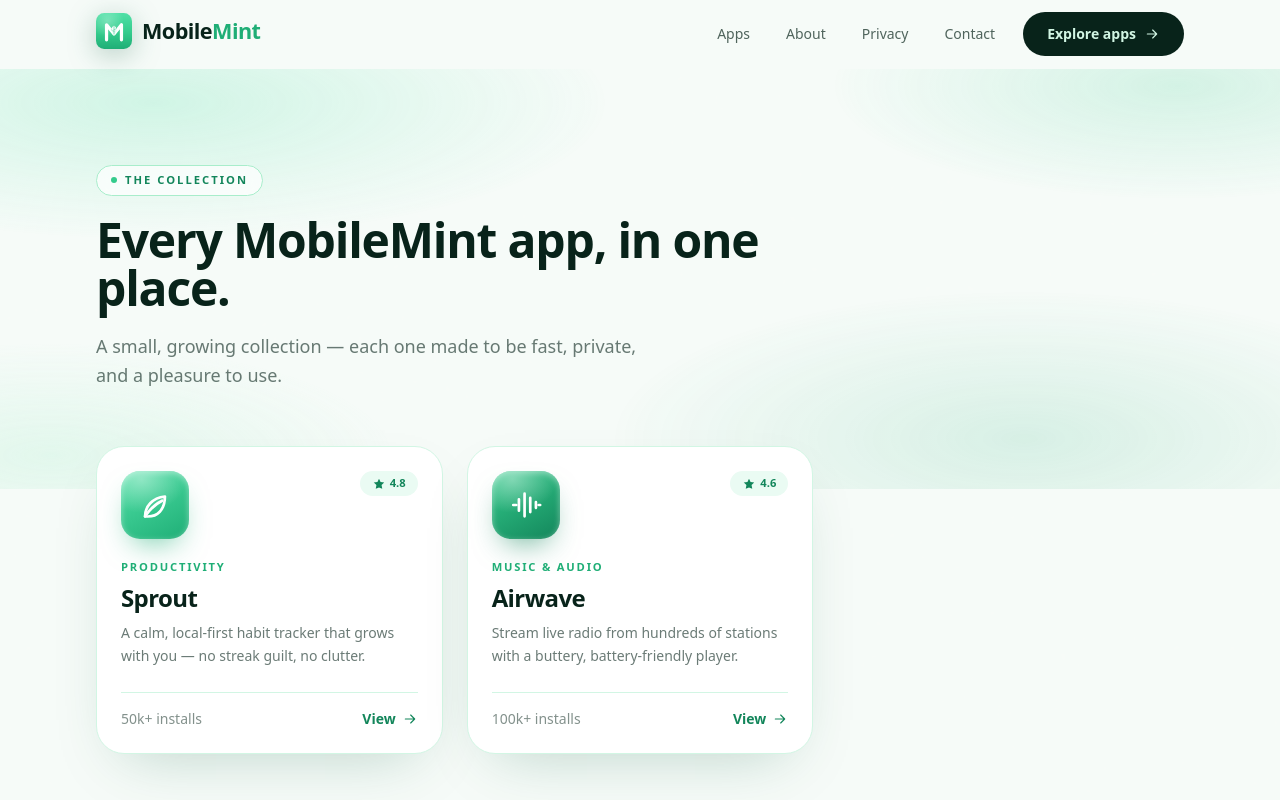
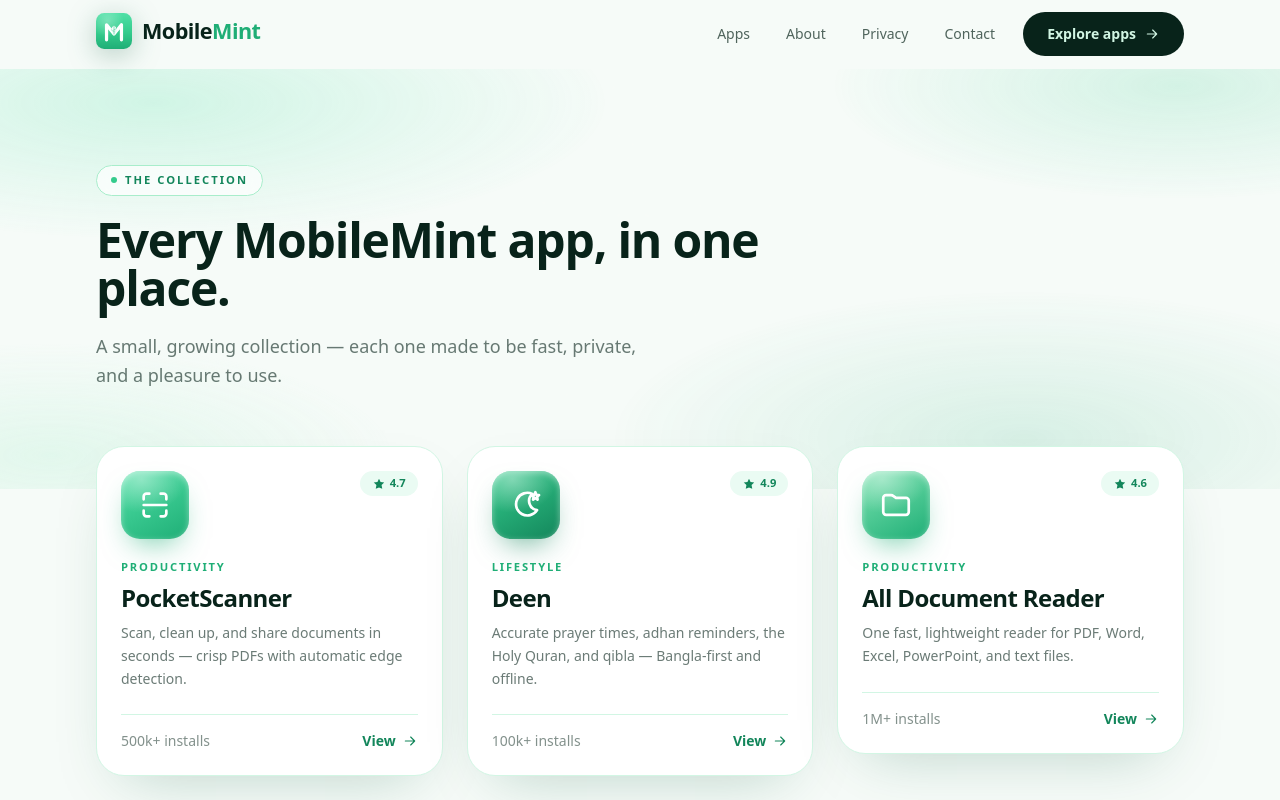
Before and after one commit to Raselj71/mobilemint, a Next.js app: page /apps in a window 1280 px wide. Shown: the top 800 px of the page. Built offline with nearby package versions, Linux system fonts and the light colour scheme; a web font is replaced by a local one.

Commit message:
Replace placeholders with real apps: PocketScanner, Deen, All Document Reader

```diff
--- a/app/apps/page.tsx
+++ b/app/apps/page.tsx
@@ -5,7 +5,7 @@ import { apps } from "@/lib/apps";
 
 export const metadata: Metadata = {
   title: "Apps",
-  description: "Browse every app from the MobileMint studio — habit tracking, live radio, shared expenses and more.",
+  description: "Browse every app from the MobileMint studio — PocketScanner, Deen, All Document Reader and more.",
 };
 
 export default function AppsPage() {
--- a/app/page.tsx
+++ b/app/page.tsx
@@ -16,7 +16,7 @@ const principles = [
 ];
 
 const stats = [
-  { value: "150k+", label: "Installs" },
+  { value: "1.5M+", label: "Installs" },
   { value: "4.7★", label: "Avg. rating" },
   { value: `${apps.length}`, label: "Apps & counting" },
 ];
@@ -51,7 +51,7 @@ export default function Home() {
             <Reveal delay={0.12}>
               <p className="mt-6 max-w-md text-lg leading-relaxed text-ink/65">
                 {site.name} is a small studio crafting calm, fast and privacy-respecting
-                apps for Android — from habit tracking to live radio.
+                apps for Android — from document scanning to prayer times.
               </p>
             </Reveal>
 
--- a/components/Glyph.tsx
+++ b/components/Glyph.tsx
@@ -79,6 +79,47 @@ const paths: Record<string, JSX.Element> = {
       <path d="m6 6 2.5 2.5M15.5 15.5 18 18M18 6l-2.5 2.5M8.5 15.5 6 18" />
     </>
   ),
+  scan: (
+    <>
+      <path d="M4 8V6a2 2 0 0 1 2-2h2M16 4h2a2 2 0 0 1 2 2v2M20 16v2a2 2 0 0 1-2 2h-2M8 20H6a2 2 0 0 1-2-2v-2" />
+      <path d="M4 12h16" />
+    </>
+  ),
+  doc: (
+    <>
+      <path d="M7 3h7l4 4v13a1 1 0 0 1-1 1H7a1 1 0 0 1-1-1V4a1 1 0 0 1 1-1Z" />
+      <path d="M14 3v4h4M9 13h6M9 16.5h6" />
+    </>
+  ),
+  folder: (
+    <path d="M3 7a2 2 0 0 1 2-2h3.6a2 2 0 0 1 1.4.6L12 7h7a2 2 0 0 1 2 2v8a2 2 0 0 1-2 2H5a2 2 0 0 1-2-2V7Z" />
+  ),
+  book: (
+    <>
+      <path d="M12 6C9.6 4.4 6.7 4.4 4 5.2v13c2.7-.8 5.6-.8 8 .8 2.4-1.6 5.3-1.6 8-.8v-13C17.3 4.4 14.4 4.4 12 6Z" />
+      <path d="M12 6v13" />
+    </>
+  ),
+  compass: (
+    <>
+      <circle cx="12" cy="12" r="9" />
+      <path d="m15 9-2 4-4 2 2-4 4-2Z" />
+    </>
+  ),
+  share: (
+    <>
+      <circle cx="6" cy="12" r="2.4" />
+      <circle cx="17.5" cy="6" r="2.4" />
+      <circle cx="17.5" cy="18" r="2.4" />
+      <path d="m8.2 11 7-3.8M8.2 13l7 3.8" />
+    </>
+  ),
+  crescent: (
+    <>
+      <path d="M16.5 4.2a8 8 0 1 0 3.3 11.4A6.5 6.5 0 0 1 16.5 4.2Z" />
+      <path d="m18.6 3 .7 1.8 1.9.2-1.4 1.3.4 1.9-1.6-1-1.6 1 .4-1.9-1.4-1.3 1.9-.2Z" />
+    </>
+  ),
 };
 
 export default function Glyph({ name, ...props }: GlyphProps) {
--- a/lib/apps.ts
+++ b/lib/apps.ts
@@ -32,7 +32,7 @@ export type Feature = {
 
 export type Screen = {
   /** which mock screen template to render */
-  kind: "list" | "stat" | "player" | "calendar" | "split";
+  kind: "list" | "stat" | "player" | "calendar" | "split" | "scan" | "docs" | "reader" | "prayer";
   title: string;
 };
 
@@ -61,94 +61,40 @@ export type App = {
 
 export const apps: App[] = [
   {
-    slug: "sprout",
-    name: "Sprout",
-    tagline: "Build better days, one habit at a time.",
+    slug: "pocket-scanner",
+    name: "PocketScanner",
+    tagline: "Turn your phone into a pocket document scanner.",
     category: "Productivity",
     status: "live",
     platforms: ["Android"],
     accent: { from: "#4FE0A6", to: "#1FAE76", ink: "#073D29" },
-    glyph: "leaf",
-    version: "1.4.0",
-    updated: "2026-05-28",
-    rating: 4.8,
-    installs: "50k+",
-    storeUrl: "https://play.google.com/store/apps/details?id=dev.mobilemint.sprout",
+    glyph: "scan",
+    version: "3.2.1",
+    updated: "2026-06-02",
+    rating: 4.7,
+    installs: "500k+",
+    storeUrl: "https://play.google.com/store/apps/details?id=dev.mobilemint.pocketscanner",
     short:
-      "A calm, local-first habit tracker that grows with you — no streak guilt, no clutter.",
+      "Scan, clean up, and share documents in seconds — crisp PDFs with automatic edge detection.",
     description: [
-      "Sprout helps you build the routines that matter without the pressure of broken streaks or noisy notifications. Add a habit, pick a rhythm, and watch your week quietly take shape.",
-      "Everything lives on your device by default. There is no account to create and nothing to sign in to — just open the app and start. When you want a deeper look, Sprout turns your history into gentle insights instead of judgmental stats.",
+      "PocketScanner turns any document, receipt, or whiteboard into a clean, shareable file. Point your camera, let it detect the edges automatically, and you have a perfectly cropped page in a moment.",
+      "One-tap filters remove shadows and boost contrast for crisp, readable scans. Bundle pages into a single PDF, save as a high-resolution image, and share anywhere — all without creating an account. Everything is processed on your device.",
     ],
     features: [
-      { icon: "leaf", title: "Local-first", body: "Your habits stay on your phone. No account, no cloud required." },
-      { icon: "spark", title: "Flexible rhythms", body: "Daily, weekly, or custom — habits that bend instead of break." },
-      { icon: "chart", title: "Gentle insights", body: "See trends and momentum without streak shaming." },
-      { icon: "bell", title: "Quiet reminders", body: "Smart nudges you can fully tune, or turn off entirely." },
+      { icon: "scan", title: "Auto edge detection", body: "Point and shoot — PocketScanner finds the page and straightens it for you." },
+      { icon: "sparkles", title: "One-tap cleanup", body: "Boost contrast and remove shadows for crisp, professional scans." },
+      { icon: "doc", title: "Export to PDF", body: "Combine pages into a single PDF or high-resolution image instantly." },
+      { icon: "share", title: "Share anywhere", body: "Send to email, chat, or your favourite cloud in a tap." },
     ],
     screens: [
-      { kind: "list", title: "Today" },
-      { kind: "stat", title: "Momentum" },
-      { kind: "calendar", title: "History" },
+      { kind: "scan", title: "Scan" },
+      { kind: "docs", title: "My Scans" },
+      { kind: "reader", title: "Scan_0142.pdf" },
     ],
     privacy: {
-      lastUpdated: "2026-05-28",
+      lastUpdated: "2026-06-02",
       summary:
-        "Sprout is local-first. Your habit data never leaves your device unless you export it yourself. We collect only anonymous, aggregated usage analytics to fix crashes and improve the app.",
-      collectsPersonalData: false,
-      accountRequired: false,
-      showsAds: false,
-      usesAnalytics: true,
-      sharesWithThirdParties: false,
-      childDirected: false,
-      dataPoints: [
-        { type: "Habit & routine data", purpose: "Stored locally on your device to power the app. Never transmitted to us." },
-        { type: "Anonymous app diagnostics", purpose: "Crash logs and aggregated usage to improve stability.", optional: true },
-      ],
-      thirdParties: [
-        {
-          name: "Google Firebase Crashlytics",
-          purpose: "Anonymous crash reporting",
-          policyUrl: "https://firebase.google.com/support/privacy",
-        },
-      ],
-    },
-  },
-  {
-    slug: "airwave",
-    name: "Airwave",
-    tagline: "Your city's stations, anywhere you go.",
-    category: "Music & Audio",
-    status: "live",
-    platforms: ["Android"],
-    accent: { from: "#34CB8C", to: "#13865B", ink: "#073D29" },
-    glyph: "wave",
-    version: "2.1.3",
-    updated: "2026-06-04",
-    rating: 4.6,
-    installs: "100k+",
-    storeUrl: "https://play.google.com/store/apps/details?id=dev.mobilemint.airwave",
-    short:
-      "Stream live radio from hundreds of stations with a buttery, battery-friendly player.",
-    description: [
-      "Airwave brings live radio into one clean, fast player. Browse by country, genre, or language, mark your favourites, and pick up exactly where you left off.",
-      "A lightweight background player keeps the music going while you do everything else, with a rich notification and lock-screen controls. Airwave is free and supported by unobtrusive ads.",
-    ],
-    features: [
-      { icon: "wave", title: "Hundreds of stations", body: "Browse live radio by country, genre, and language." },
-      { icon: "heart", title: "Favourites", body: "One tap to save stations and jump back instantly." },
-      { icon: "moon", title: "Sleep timer", body: "Drift off — Airwave fades out and stops on schedule." },
-      { icon: "bolt", title: "Battery-friendly", body: "An efficient background player that sips power." },
-    ],
-    screens: [
-      { kind: "player", title: "Now Playing" },
-      { kind: "list", title: "Stations" },
-      { kind: "stat", title: "Favourites" },
-    ],
-    privacy: {
-      lastUpdated: "2026-06-04",
-      summary:
-        "Airwave is free and ad-supported. It does not require an account. To serve ads and measure performance, our advertising partner may process your device's advertising identifier.",
+        "PocketScanner processes your scans entirely on your device — your documents are never uploaded to us. The app is free and ad-supported, so our advertising partner may process your device's advertising identifier.",
       collectsPersonalData: false,
       accountRequired: false,
       showsAds: true,
@@ -156,73 +102,117 @@ export const apps: App[] = [
       sharesWithThirdParties: true,
       childDirected: false,
       dataPoints: [
-        { type: "Advertising ID", purpose: "Used by our ad partner to show relevant ads and limit repetition." },
-        { type: "Approximate usage analytics", purpose: "Which features and stations are used, in aggregate." },
-        { type: "Favourites & settings", purpose: "Stored locally on your device." },
+        { type: "Camera", purpose: "Used only while scanning to capture pages. Images are processed on your device." },
+        { type: "Scanned documents", purpose: "Stored locally on your device. We never upload or see them." },
+        { type: "Advertising ID", purpose: "Used by our ad partner to show ads and limit repetition." },
+        { type: "Anonymous app diagnostics", purpose: "Crash logs and aggregated usage to improve the app.", optional: true },
       ],
       thirdParties: [
-        {
-          name: "Google AdMob",
-          purpose: "Advertising",
-          policyUrl: "https://support.google.com/admob/answer/6128543",
-        },
-        {
-          name: "Google Firebase Analytics",
-          purpose: "Aggregated usage analytics",
-          policyUrl: "https://firebase.google.com/support/privacy",
-        },
+        { name: "Google AdMob", purpose: "Advertising", policyUrl: "https://support.google.com/admob/answer/6128543" },
+        { name: "Google Firebase Analytics", purpose: "Aggregated usage analytics", policyUrl: "https://firebase.google.com/support/privacy" },
       ],
     },
   },
   {
-    slug: "splitly",
-    name: "Splitly",
-    tagline: "Split bills without the awkward math.",
-    category: "Finance",
-    status: "coming-soon",
+    slug: "deen",
+    name: "Deen",
+    tagline: "Prayer times, Quran, and qibla — beautifully simple.",
+    category: "Lifestyle",
+    status: "live",
     platforms: ["Android"],
-    accent: { from: "#7AE3B0", to: "#1FAE76", ink: "#073D29" },
-    glyph: "split",
-    version: "1.0.0",
-    updated: "2026-06-10",
+    accent: { from: "#34CB8C", to: "#13865B", ink: "#073D29" },
+    glyph: "crescent",
+    version: "2.0.4",
+    updated: "2026-06-09",
+    rating: 4.9,
+    installs: "100k+",
+    storeUrl: "https://play.google.com/store/apps/details?id=dev.mobilemint.deen",
     short:
-      "Track shared expenses with friends and settle up in a tap. Currently in development.",
+      "Accurate prayer times, adhan reminders, the Holy Quran, and qibla — Bangla-first and offline.",
     description: [
-      "Splitly makes shared spending painless. Start a group for a trip, a flat, or a dinner, add expenses as they happen, and let Splitly work out who owes whom — minimised to the fewest possible payments.",
-      "An optional account lets you sync groups across devices and invite friends. Prefer to keep it private? Use Splitly entirely offline. Splitly is launching soon — join the list to hear first.",
+      "Deen is a calm, ad-light companion for daily worship, designed in Bangla from the ground up. Get accurate prayer times for your location, gentle adhan reminders, and a qibla compass that works offline.",
+      "Read the Holy Quran with translation, bookmark your place, and keep everything available without a connection. Deen asks for the minimum it needs and keeps your data on your device.",
     ],
     features: [
-      { icon: "split", title: "Smart settle-up", body: "Fewest transactions to clear every balance." },
-      { icon: "users", title: "Shared groups", body: "Trips, flats, dinners — keep them separate and tidy." },
-      { icon: "globe", title: "Multi-currency", body: "Mix currencies in one group with live conversion." },
-      { icon: "lock", title: "Yours to keep", body: "Use offline, or sign in to sync. Your call." },
+      { icon: "bell", title: "Adhan reminders", body: "Precise prayer-time notifications with a choice of adhans." },
+      { icon: "book", title: "The Holy Quran", body: "Read with translation and bookmarks — fully offline." },
+      { icon: "compass", title: "Qibla finder", body: "Point toward the Kaaba with an accurate on-device compass." },
+      { icon: "globe", title: "Bangla-first", body: "Crafted in Bangla, with more languages built in." },
     ],
     screens: [
-      { kind: "split", title: "Balances" },
-      { kind: "list", title: "Expenses" },
-      { kind: "stat", title: "Summary" },
+      { kind: "prayer", title: "Today" },
+      { kind: "reader", title: "Al-Fatihah" },
     ],
     privacy: {
-      lastUpdated: "2026-06-10",
+      lastUpdated: "2026-06-09",
       summary:
-        "Splitly works offline with no account. If you choose to create an account to sync and share groups, we store your email address and your group data securely to provide that feature.",
-      collectsPersonalData: true,
+        "Deen works offline and needs no account. It uses your approximate location only to calculate prayer times and qibla direction on your device — you can also set your city manually. The app is free and ad-supported.",
+      collectsPersonalData: false,
       accountRequired: false,
-      showsAds: false,
+      showsAds: true,
       usesAnalytics: true,
-      sharesWithThirdParties: false,
+      sharesWithThirdParties: true,
       childDirected: false,
       dataPoints: [
-        { type: "Email address", purpose: "Account creation and sync. Only if you sign up.", optional: true },
-        { type: "Expense & group data", purpose: "Stored locally; synced to your account only if you sign in.", optional: true },
+        { type: "Approximate location", purpose: "Used on-device to compute prayer times and qibla. Optional — you can set your city manually.", optional: true },
+        { type: "Notifications", purpose: "To deliver adhan and prayer-time reminders you enable." },
+        { type: "Advertising ID", purpose: "Used by our ad partner to show ads and limit repetition." },
         { type: "Anonymous app diagnostics", purpose: "Crash logs and aggregated usage to improve the app.", optional: true },
       ],
       thirdParties: [
-        {
-          name: "Google Firebase",
-          purpose: "Authentication, sync, and crash reporting",
-          policyUrl: "https://firebase.google.com/support/privacy",
-        },
+        { name: "Google AdMob", purpose: "Advertising", policyUrl: "https://support.google.com/admob/answer/6128543" },
+        { name: "Google Firebase Analytics", purpose: "Aggregated usage analytics", policyUrl: "https://firebase.google.com/support/privacy" },
+      ],
+    },
+  },
+  {
+    slug: "all-document-reader",
+    name: "All Document Reader",
+    tagline: "Open any document — PDF, Word, Excel, and more.",
+    category: "Productivity",
+    status: "live",
+    platforms: ["Android"],
+    accent: { from: "#7AE3B0", to: "#1FAE76", ink: "#073D29" },
+    glyph: "folder",
+    version: "1.8.0",
+    updated: "2026-05-30",
+    rating: 4.6,
+    installs: "1M+",
+    storeUrl: "https://play.google.com/store/apps/details?id=dev.mobilemint.documentreader",
+    short:
+      "One fast, lightweight reader for PDF, Word, Excel, PowerPoint, and text files.",
+    description: [
+      "All Document Reader opens virtually any file you throw at it — PDF, Word, Excel, PowerPoint, and plain text — in a single, fast app, so you don't need a separate viewer for every format.",
+      "A smart library organises your files by type and recents, large documents open instantly, and everything is read locally on your device. It's free, lightweight, and gets out of your way.",
+    ],
+    features: [
+      { icon: "doc", title: "Every format", body: "PDF, DOC/DOCX, XLS/XLSX, PPT, and TXT — all in one place." },
+      { icon: "bolt", title: "Fast & light", body: "Opens large files instantly without slowing your phone down." },
+      { icon: "folder", title: "Smart library", body: "Files auto-organised by type, with quick access to recents." },
+      { icon: "lock", title: "Stays on device", body: "Your files are read locally and never uploaded." },
+    ],
+    screens: [
+      { kind: "docs", title: "Library" },
+      { kind: "reader", title: "Project plan.docx" },
+    ],
+    privacy: {
+      lastUpdated: "2026-05-30",
+      summary:
+        "All Document Reader opens the files you choose directly on your device — we never upload them. The app is free and ad-supported, so our advertising partner may process your device's advertising identifier.",
+      collectsPersonalData: false,
+      accountRequired: false,
+      showsAds: true,
+      usesAnalytics: true,
+      sharesWithThirdParties: true,
+      childDirected: false,
+      dataPoints: [
+        { type: "Files & storage access", purpose: "Used only to open and display the documents you choose. Files are read on your device." },
+        { type: "Advertising ID", purpose: "Used by our ad partner to show ads and limit repetition." },
+        { type: "Anonymous app diagnostics", purpose: "Crash logs and aggregated usage to improve the app.", optional: true },
+      ],
+      thirdParties: [
+        { name: "Google AdMob", purpose: "Advertising", policyUrl: "https://support.google.com/admob/answer/6128543" },
+        { name: "Google Firebase Analytics", purpose: "Aggregated usage analytics", policyUrl: "https://firebase.google.com/support/privacy" },
       ],
     },
   },
--- a/lib/site.ts
+++ b/lib/site.ts
@@ -3,7 +3,7 @@ export const site = {
   legalName: "MobileMint",
   tagline: "A small studio crafting apps people actually keep.",
   description:
-    "MobileMint is an independent mobile app studio building thoughtful, privacy-respecting apps for Android. Habit tracking, radio, money — made calm, fast and beautiful.",
+    "MobileMint is an independent mobile app studio building thoughtful, privacy-respecting apps for Android — document scanning, the Holy Quran and prayer times, document reading and more.",
   email: "mobilemint.dev@gmail.com",
   domain: "mobilemint.dev",
   url: "https://mobilemint.dev",
```
Also changed, not shown: components/PhoneMockup.tsx (+132 -0 lines).
